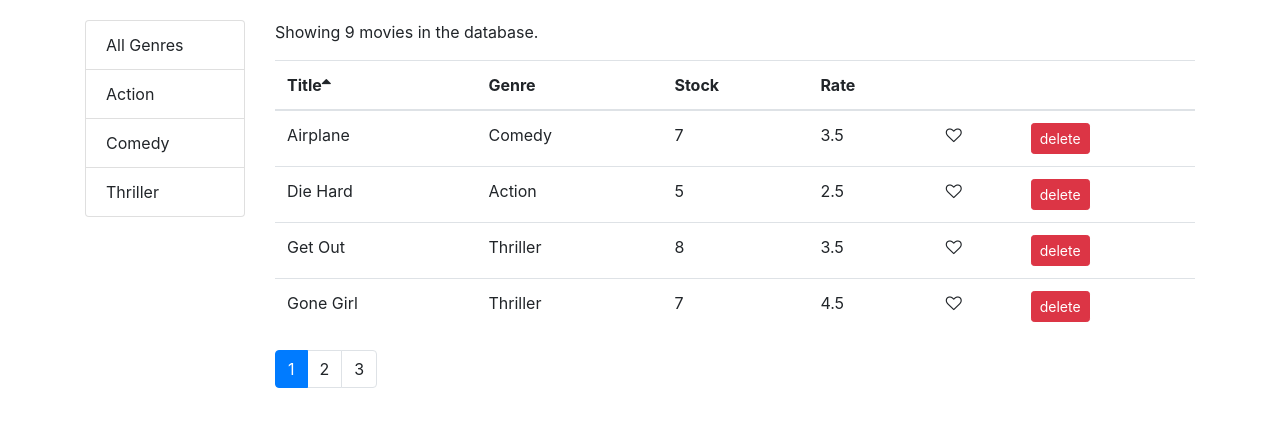
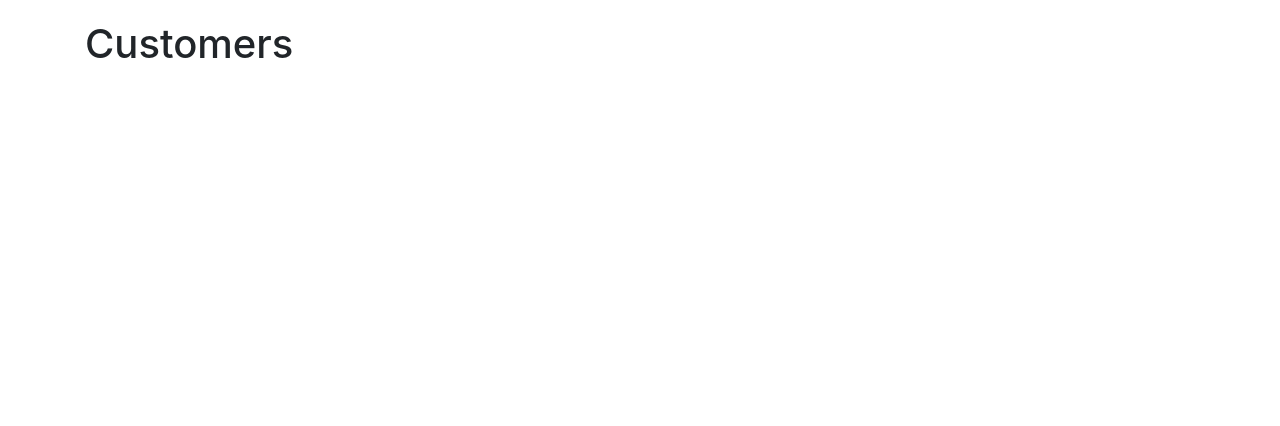
Before and after one commit to benjamin-karami/vidly, a React (Create React App) app: page /customers in a window 1280 px wide. Shown: the top 426 px of the page. Built offline with nearby package versions, Linux system fonts and the light colour scheme.

Commit message:
adding Routing 107

```diff
--- a/package.json
+++ b/package.json
@@ -10,6 +10,7 @@
     "react": "^16.8.6",
     "react-dom": "^16.8.6",
     "react-key-index": "^0.1.1",
+    "react-router-dom": "^4.3.1",
     "react-scripts": "3.0.1"
   },
   "scripts": {
--- a/src/App.js
+++ b/src/App.js
@@ -1,13 +1,20 @@
 import React, { Component } from "react";
+import { Route } from "react-router-dom";
 import Movies from "./components/movies";
 import "./App.css";
+import Customers from "./components/customers";
+import Rentals from "./components/rentals";
+import NotFound from "./components/notFound";
 
 class App extends Component {
   state = {};
   render() {
     return (
       <main className="container">
-        <Movies />
+        <Route path="/movies" component={Movies} />
+        <Route path="/customers" component={Customers} />
+        <Route path="/rental" component={Rentals} />
+        <Route path="/notFound" component={NotFound} />
       </main>
     );
   }
--- /dev/null
+++ b/src/components/customers.jsx
@@ -0,0 +1,7 @@
+import React from "react";
+
+const Customers = () => {
+  return <h1>Customers</h1>;
+};
+
+export default Customers;
--- /dev/null
+++ b/src/components/notFound.jsx
@@ -0,0 +1,7 @@
+import React from "react";
+
+const NotFound = () => {
+  return <h1>Not Found</h1>;
+};
+
+export default NotFound;
--- /dev/null
+++ b/src/components/rentals.jsx
@@ -0,0 +1,7 @@
+import React from "react";
+
+const Rentals = () => {
+  return <h1>Rentals</h1>;
+};
+
+export default Rentals;
--- a/src/index.js
+++ b/src/index.js
@@ -1,12 +1,18 @@
 import React from "react";
 import ReactDOM from "react-dom";
+import { BrowserRouter } from "react-router-dom";
 import "./index.css";
 import App from "./App";
 import * as serviceWorker from "./serviceWorker";
 import "bootstrap/dist/css/bootstrap.css";
 import "font-awesome/css/font-awesome.css";
 
-ReactDOM.render(<App />, document.getElementById("root"));
+ReactDOM.render(
+  <BrowserRouter>
+    <App />
+  </BrowserRouter>,
+  document.getElementById("root")
+);
 
 // If you want your app to work offline and load faster, you can change
 // unregister() to register() below. Note this comes with some pitfalls.
```
Also changed, not shown: src/components/movieForm.jsx (added, +7 -0 lines), 1 other file (tests, documents, lock files or other folders).
